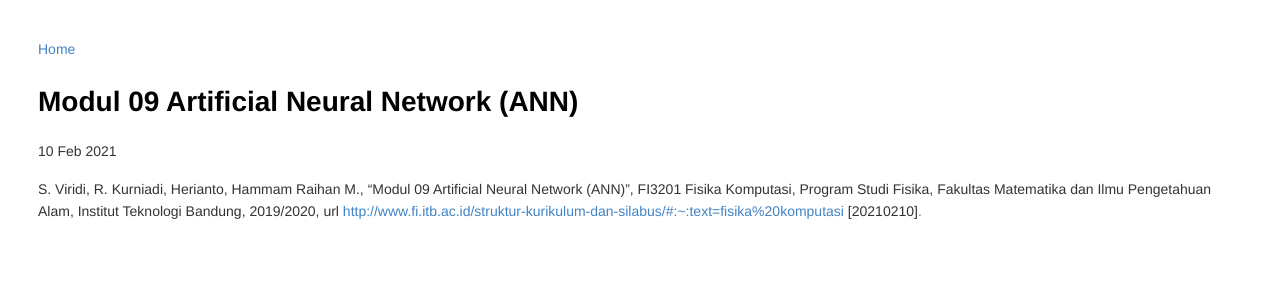
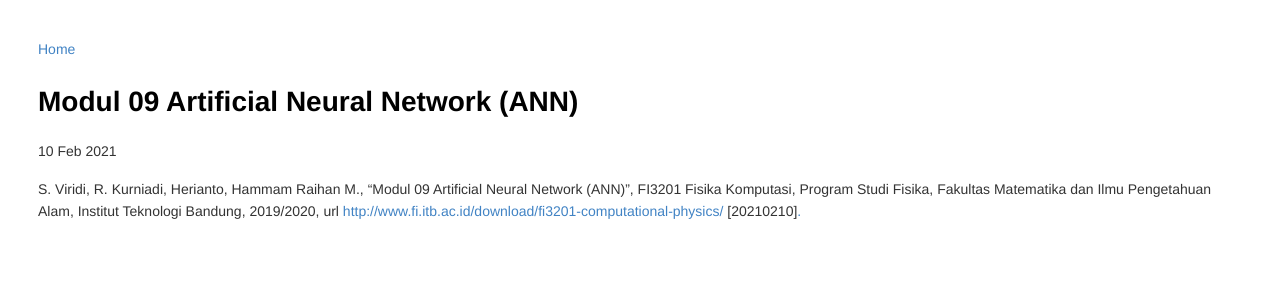
Before and after one commit to literaturx/literaturx.github.io, a Jekyll site: the page built from _posts/25/2021-02-10-8.md, in a window 1280 px wide. Shown: the top 300 px of the page. Built offline with Jekyll 4.4.1, drawn with Linux system fonts in a browser that asks for light colours; part of the change alters nothing that is shown.

Commit message:
new link

```diff
--- a/_posts/25/2021-02-10-8.md
+++ b/_posts/25/2021-02-10-8.md
@@ -7,4 +7,4 @@ tags: ["..", ".."]
 date: 2021-02-10 09:47:00 +07
 permalink: /fi3201/mod-09-ann
 ---
-S. Viridi, R. Kurniadi, Herianto, Hammam Raihan M., "Modul 09 Artificial Neural Network (ANN)", FI3201 Fisika Komputasi, Program Studi Fisika, Fakultas Matematika dan Ilmu Pengetahuan Alam, Institut Teknologi Bandung, 2019/2020, url <http://www.fi.itb.ac.id/struktur-kurikulum-dan-silabus/#:~:text=fisika%20komputasi> [20210210][.](https://drive.google.com/file/d/1gA-YNhgnWa4pxyRwqD-e2fHkIMn4hw8Q/view?usp=sharing)
+S. Viridi, R. Kurniadi, Herianto, Hammam Raihan M., "Modul 09 Artificial Neural Network (ANN)", FI3201 Fisika Komputasi, Program Studi Fisika, Fakultas Matematika dan Ilmu Pengetahuan Alam, Institut Teknologi Bandung, 2019/2020, url <http://www.fi.itb.ac.id/download/fi3201-computational-physics/> [20210210][.](https://drive.google.com/file/d/1gA-YNhgnWa4pxyRwqD-e2fHkIMn4hw8Q/view?usp=sharing)
```
